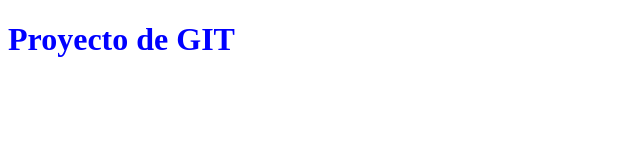
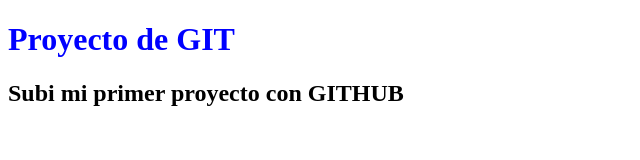
Before and after one commit to javeranga/deprueba, a plain HTML site: page index.html in a window 1280 px wide. Shown: the whole page, without its empty margins (0-640 px from the left). Drawn offline with Linux system fonts and the light colour scheme.

Commit message:
Agregue un h2 Jose

```diff
--- a/index.html
+++ b/index.html
@@ -8,7 +8,8 @@
 </head>
 <body>
     <h1>Proyecto de GIT</h1>
-
+    <!-- Nuevo h2 -->
+    <h2>Subi mi primer proyecto con GITHUB</h2>
     <script src="script.js"></script>
 </body>
 </html>
```
